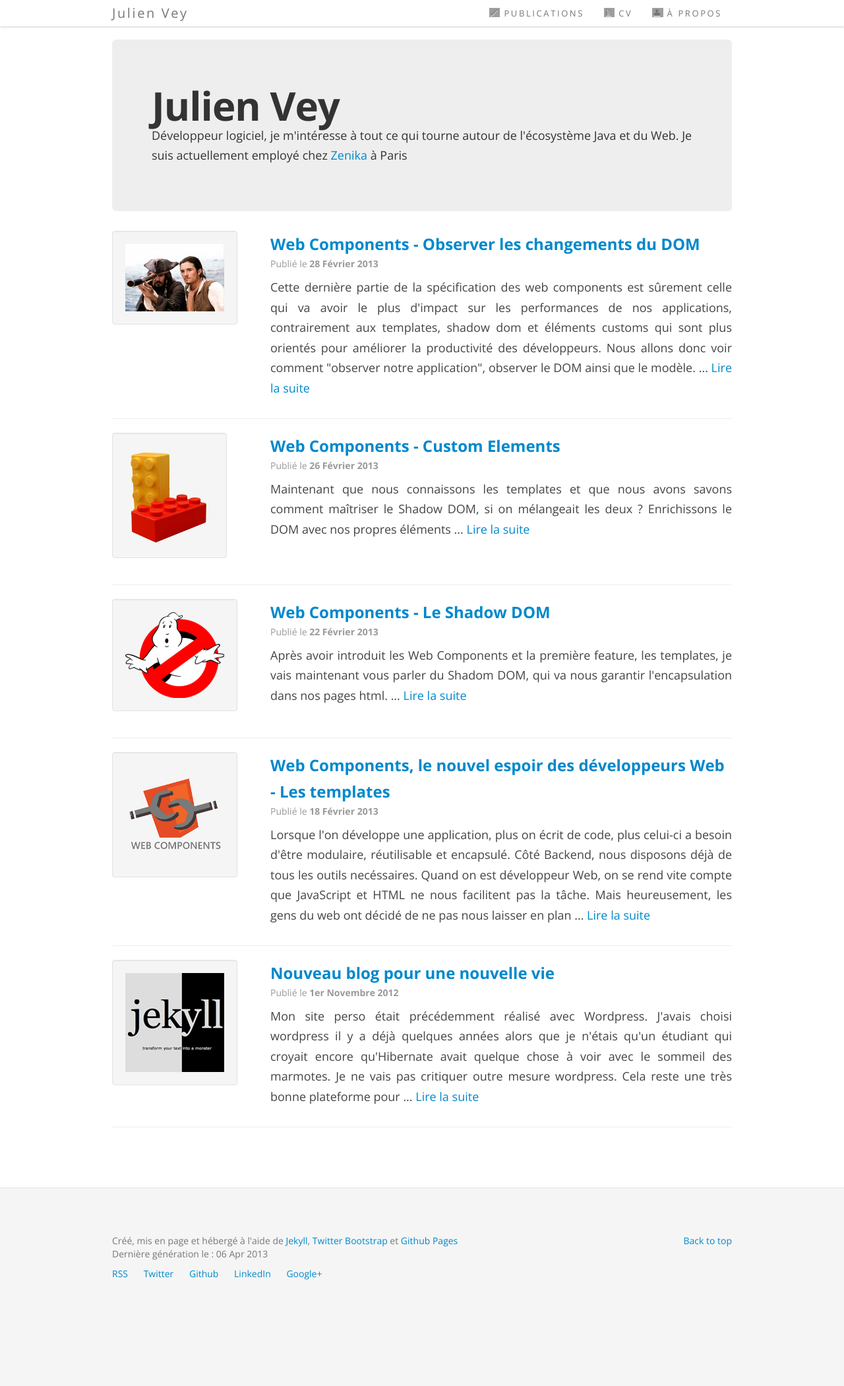
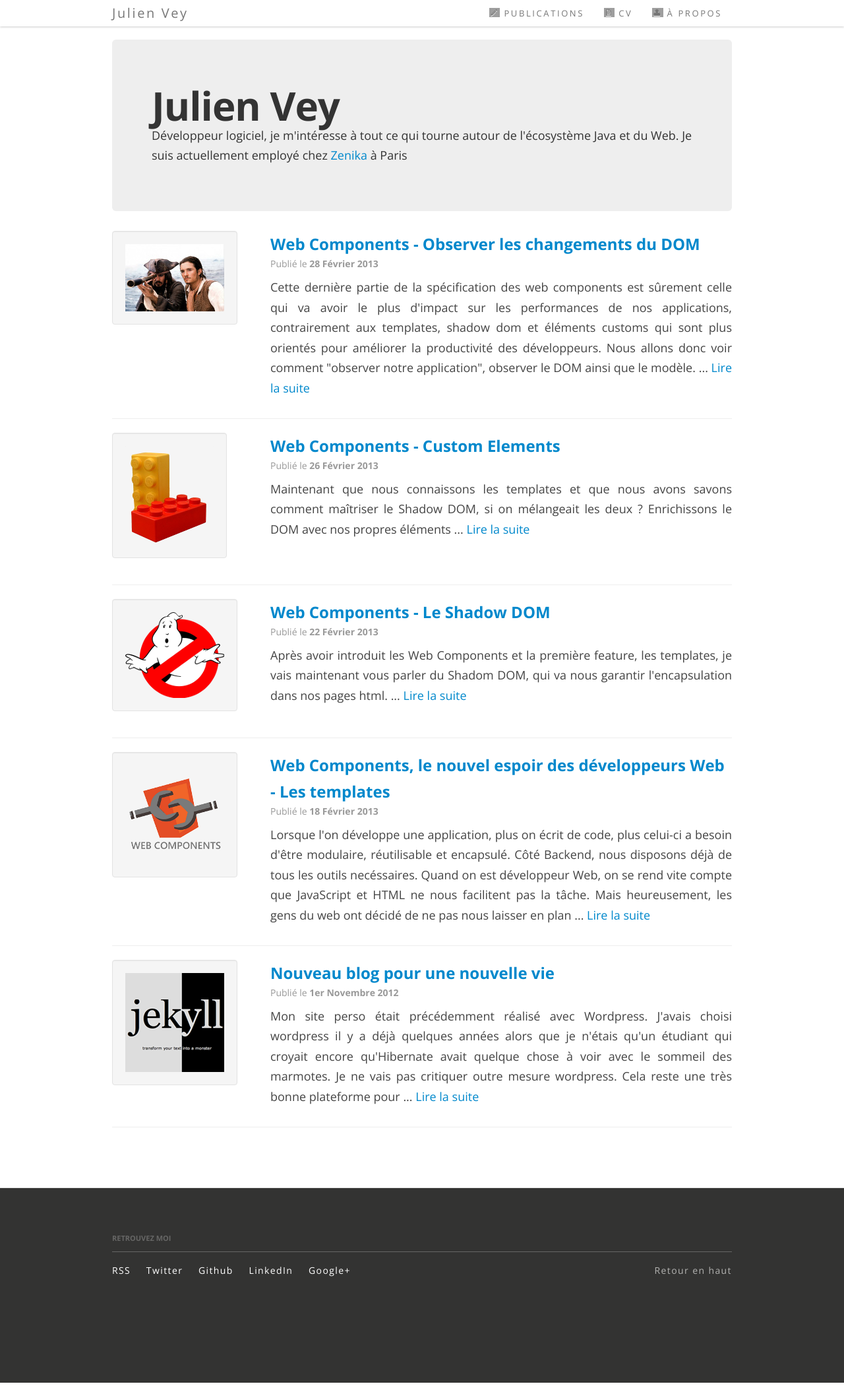
Before and after one commit to julienvey/julienvey.en, a Jekyll site: the page built from index.html, in a window 1280 px wide. Shown: the whole page at 66% size. Built offline with Jekyll 4.4.1, drawn with Linux system fonts in a browser that asks for light colours; Markdown is read by kramdown in place of the engine named in the settings; grey boxes are pictures that could not be loaded.

Commit message:
Mise à jour du footer

```diff
--- a/_layouts/default.html
+++ b/_layouts/default.html
@@ -55,9 +55,8 @@
 
   <footer class="footer">
     <div class="container">
-      <p class="pull-right"><a href="#">Back to top</a></p>
-      <p>Créé, mis en page et hébergé à l'aide de <a href="http://jekyllrb.com/">Jekyll</a>, <a href="http://twitter.github.com/bootstrap/">Twitter Bootstrap</a> et <a href="http://pages.github.com/">Github Pages</a></p>
-      <p>Dernière génération le : {{ site.time |  date_to_string }}</p>
+      <h4 class="title">Retrouvez moi</h4>
+      <p class="pull-right"><a href="#" class="top">Retour en haut</a></p>
       <ul class="footer-links">
         <li><a href="/atom.xml">RSS</a></li>
         <li><a href="https://twitter.com/julienvey">Twitter</a></li>
--- a/css/julienvey.css
+++ b/css/julienvey.css
@@ -69,16 +69,37 @@ body {
 -------------------------------------------------- */
 
 .footer {
-  padding-top: 70px;
+  padding-top: 50px;
   padding-bottom: 150px;
   margin-top: 70px;
   border-top: 1px solid #e5e5e5;
-  background-color: #f5f5f5;
+  background-color: #333332;
 }
 .footer p {
   margin-bottom: 0;
-  color: #777;
+  color: white;
 }
+
+.footer a {
+  color: white;
+  letter-spacing: 0.1em;
+}
+
+.top {
+  color: #b3b3b1 !important;
+}
+
+.footer .title {
+  font-weight: 700;
+  font-size: 11px;
+  line-height: 1;
+  text-transform: uppercase;
+  margin: 20px 0 18px;
+  color: #666665;
+  padding-bottom: 15px;
+  border-bottom: 1px solid #666665;
+}
+
 .footer-links {
   margin: 10px 0;
 }
```
